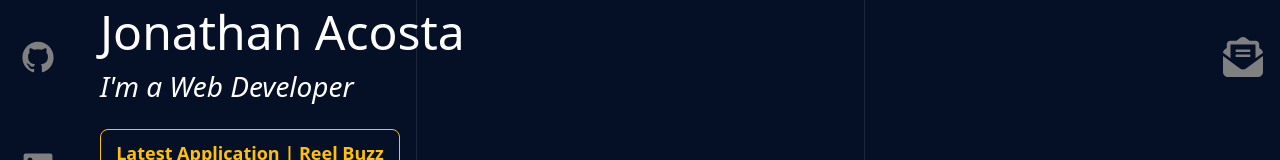
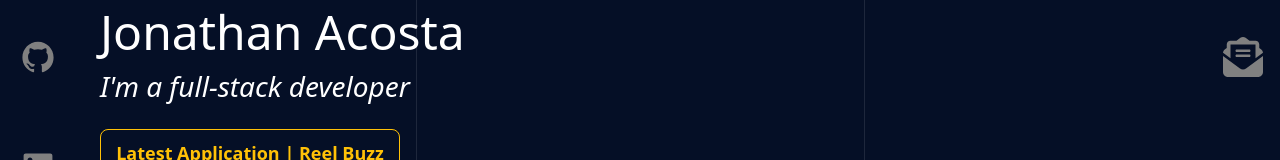
Before and after one commit to AcostaJon/AcostaJon.github.io, a Next.js app: page / in a window 1280 px wide. Shown: the part 328-488 px from the top of the page. Built offline with nearby package versions, Linux system fonts and the light colour scheme.

Commit message:
intro desc update

```diff
--- a/app/components/main/main.js
+++ b/app/components/main/main.js
@@ -74,11 +74,11 @@ export default function Main(props) {
 
     return (
         <main className={styles.mainContent}>
-            {/* section 1 */}
+            {/* section 1 Introduction*/}
             <div className={styles.section1}>
                 <h2>Hi, my name is</h2>
                 <h1>Jonathan Acosta</h1>
-                <h3>I'm a Web Developer</h3>
+                <h3>I'm a full-stack developer</h3>
                 <Button variant="outline-warning" href='https://reel-buzz.vercel.app/' target='_blank' title='Tv Shows | Movies | Get a preview of the movies and television series you love. '>Latest Application | Reel Buzz </Button>{' '}
             </div>
 
```
